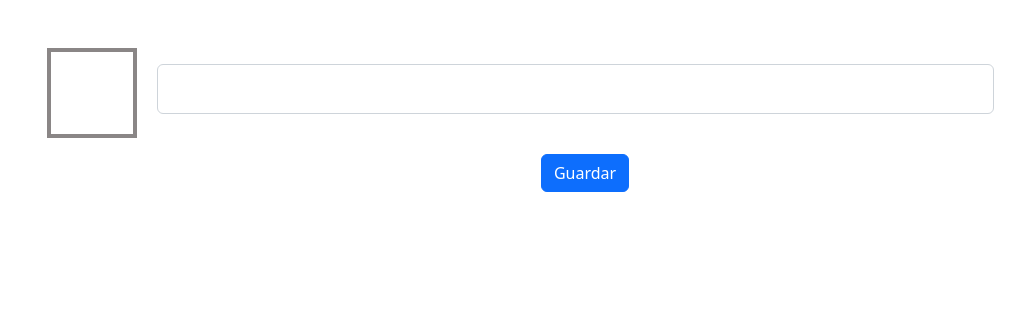
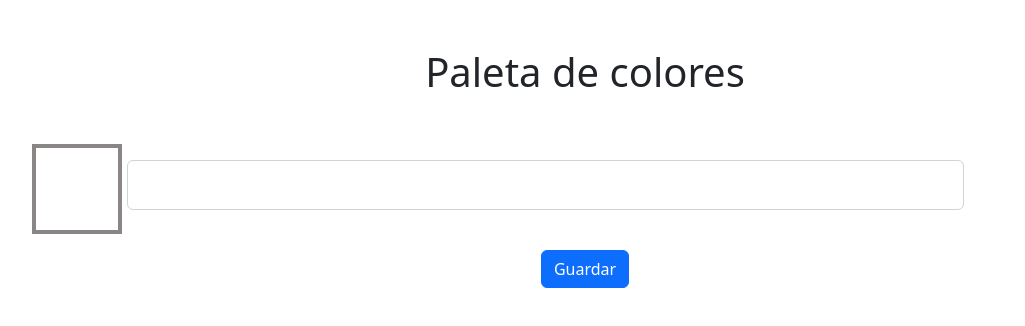
Before and after one commit to javieruncos/practicoReact-ejercicio6, a React (Create React App) app: page / in a window 1280 px wide. Shown: the top 326 px of the page, without its empty margins (55-1080 px from the left). Built offline with nearby package versions, Linux system fonts and the light colour scheme.

Commit message:
agregamos titulo a la pagina

```diff
--- a/src/components/Formulario.js
+++ b/src/components/Formulario.js
@@ -27,6 +27,10 @@ const Formluario = () => {
   };
 
   return (
+    <>
+     <div className="mt-5">
+       <h1 className="text-center">Paleta de colores</h1>
+     </div>
     <Container className="my-5">
       <form onSubmit={handleSubmit}>
         <div className="d-flex mb-3">
@@ -36,6 +40,7 @@ const Formluario = () => {
         className="form-control w-75 inputColor mt-3"
         onChange={(e)=>setColores(e.target.value)}
         value={Colores}
+        required
         >
         </input>
         </div>
@@ -48,6 +53,7 @@ const Formluario = () => {
         borrarColores={borrarColores}
       />
     </Container>
+    </>
   );
 };
 
--- a/src/style/Formulario.css
+++ b/src/style/Formulario.css
@@ -1,7 +1,7 @@
 .cajaColores{
     height: 90px;
     width: 90px;
-    margin: 0px 20px;
+    margin: 0px 5px;
     border: 4px solid rgba(46, 39, 39, 0.555);
 
 }
```
